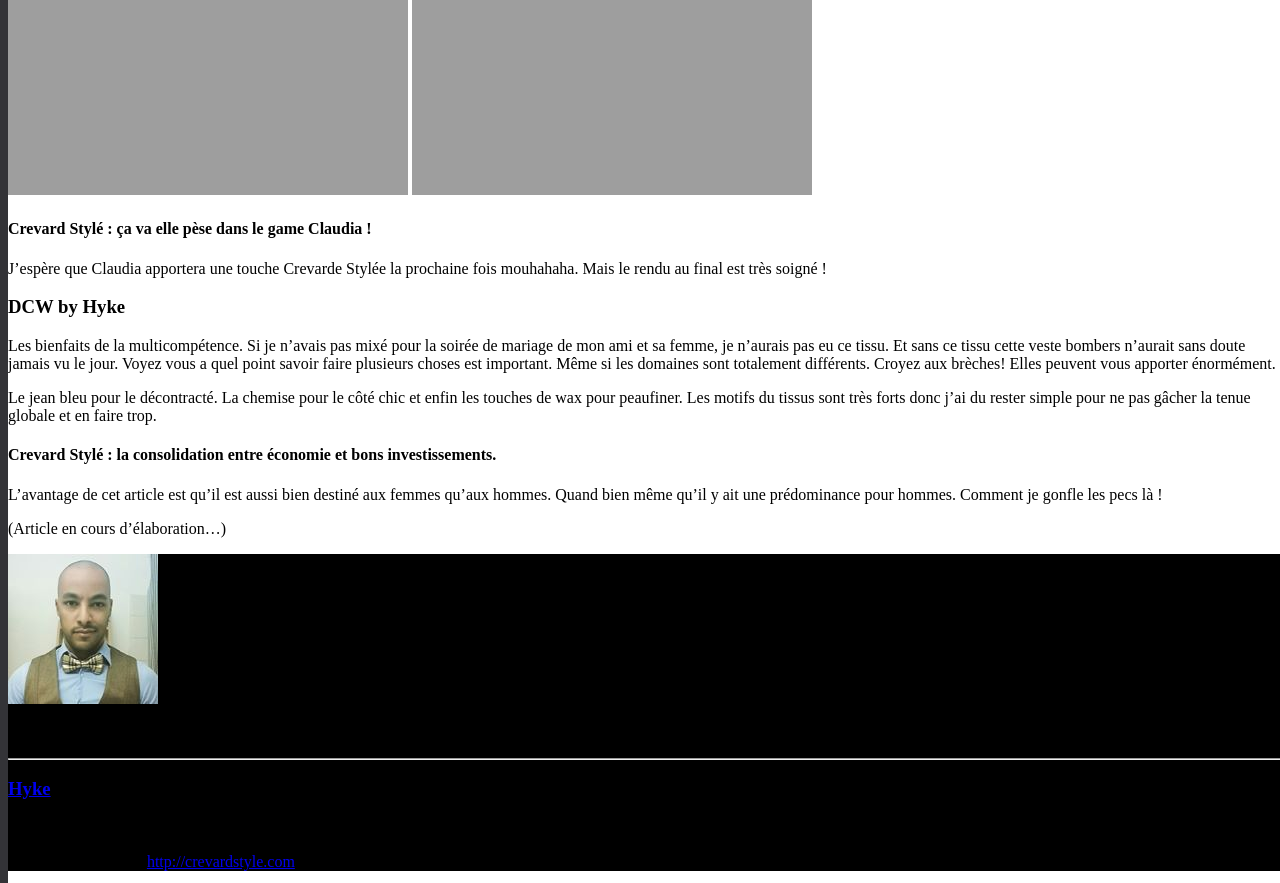
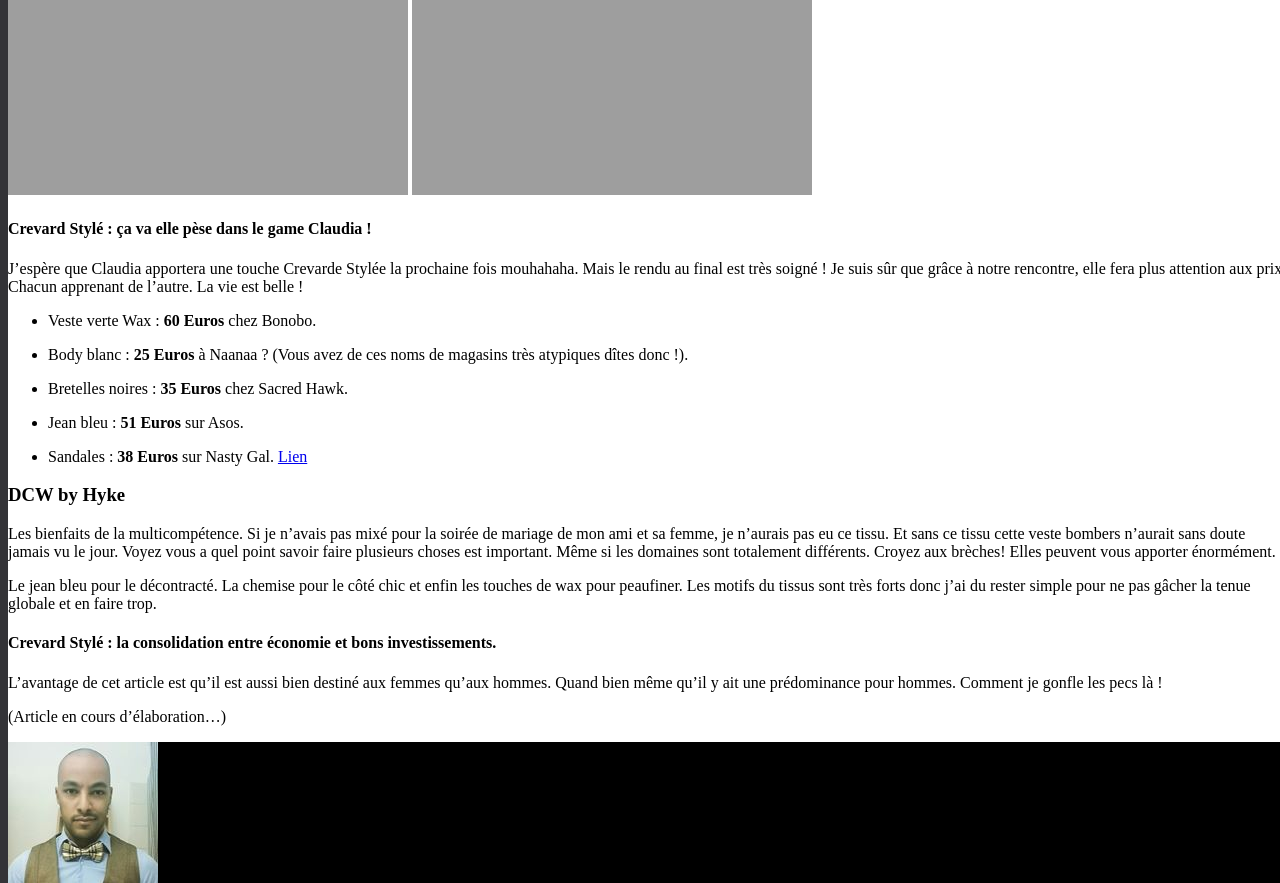
Before and after one commit to darkh2/darkh2.github.io, a Jekyll site: the page built from _posts/2018-08-26-Décontracté-Chic-&-Wax.md, in a window 1280 px wide and 900 px high, scrolled down 4775 px, cut to the strip 0-883 px from the top of the window. Built offline with Jekyll 4.4.1, drawn with Linux system fonts in a browser that asks for light colours; comment, search, counter and statistics services are not loaded.

Commit message:
Update 2018-08-26-Décontracté-Chic-&-Wax.md

```diff
--- a/_posts/2018-08-26-Décontracté-Chic-&-Wax.md
+++ b/_posts/2018-08-26-Décontracté-Chic-&-Wax.md
@@ -41,7 +41,17 @@ Et enfin la pièce maîtresse ! Cette superbe veste verte en wax ! Ce tissu avec
 
 #### Crevard Stylé : ça va elle pèse dans le game Claudia !
 
-J'espère que Claudia apportera une touche Crevarde Stylée la prochaine fois mouhahaha. Mais le rendu au final est très soigné !
+J'espère que Claudia apportera une touche Crevarde Stylée la prochaine fois mouhahaha. Mais le rendu au final est très soigné ! Je suis sûr que grâce à notre rencontre, elle fera plus attention aux prix. Chacun apprenant de l'autre. La vie est belle !
+
+* Veste verte Wax : **60 Euros** chez Bonobo.
+
+* Body blanc : **25 Euros** à Naanaa ? (Vous avez de ces noms de magasins très atypiques dîtes donc !).
+
+* Bretelles noires : **35 Euros** chez Sacred Hawk.
+
+* Jean bleu : **51 Euros** sur Asos.
+
+* Sandales : **38 Euros** sur Nasty Gal. [Lien](https://www.nastygal.com/eu/loud-and-clear-heel/AGG89851.html)
 
 ### DCW by Hyke
 
```
